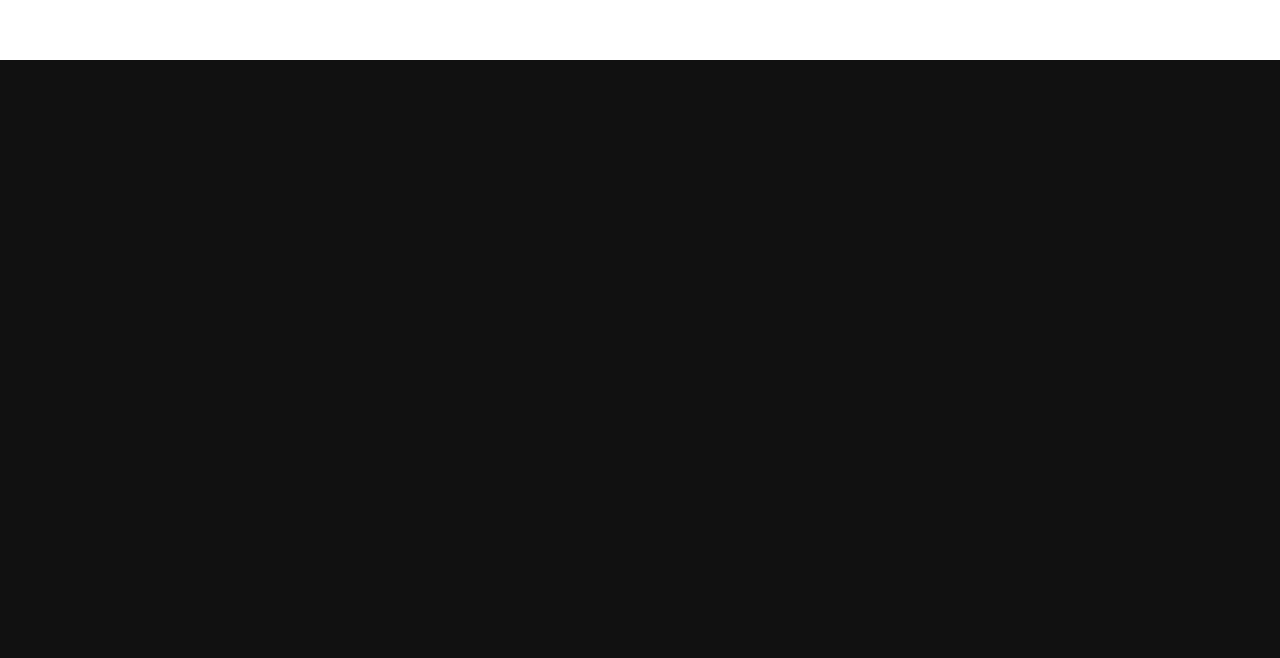
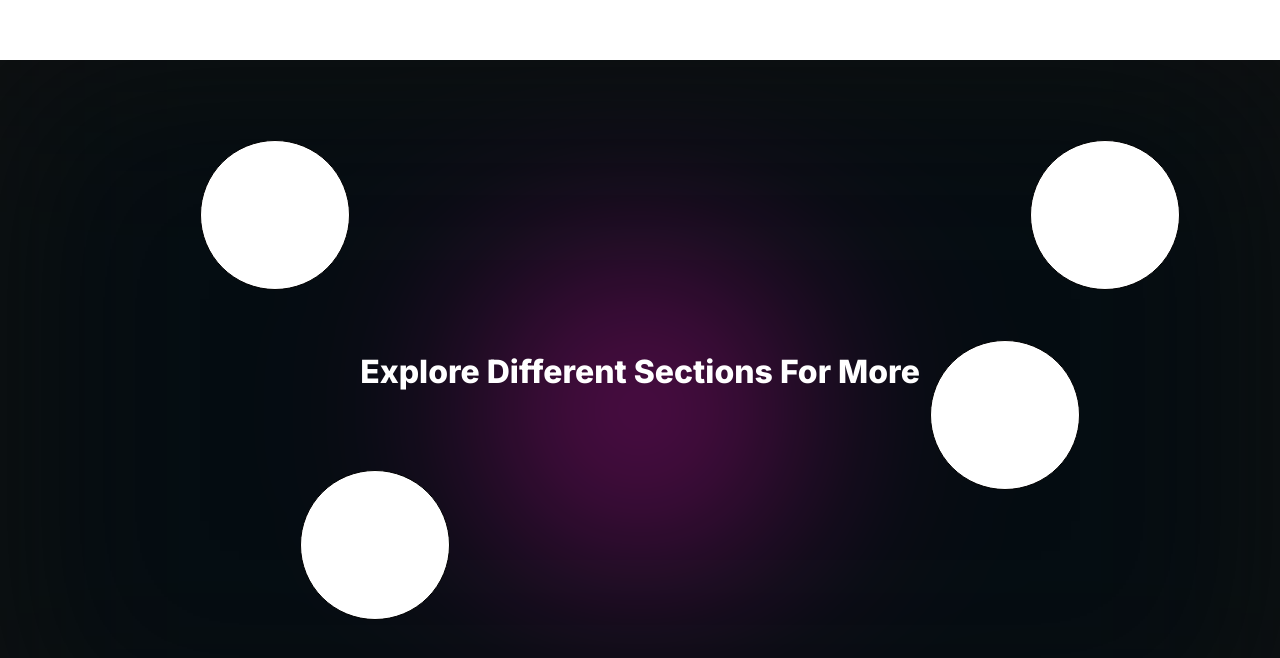
Before and after one commit to alivarastepour/Who_Am_I, a Next.js app: page / in a window 1280 px wide. Shown: the part 1561-2219 px from the top of the page. Built offline with nearby package versions, Linux system fonts and the light colour scheme.

Commit message:
style improvemnts

```diff
--- a/styles/globals.scss
+++ b/styles/globals.scss
@@ -17,20 +17,43 @@ body {
   padding: 0;
 }
 
-.sliding-header {
+.who-am-i-sliding-header {
   &::after {
-    animation: slide-up 3s forwards cubic-bezier(1, 0, 0.02, 0.98);
+    animation: who-am-i-slide-up 3s forwards cubic-bezier(1, 0, 0.02, 0.98);
   }
   &::before {
-    animation: slide-down 3s forwards cubic-bezier(1, 0, 0.02, 0.98);
+    animation: who-am-i-slide-down 3s forwards cubic-bezier(1, 0, 0.02, 0.98);
   }
 }
 
-.sliding-body {
-  animation: slide-left 0.8s forwards ease-in-out;
+.who-am-i-sliding-body {
+  animation: who-am-i-slide-left 0.8s forwards ease-in-out;
 }
 
-@keyframes slide-up {
+.all-in-one-fade-in-background {
+  animation: all-in-one-fade-in-background 2s forwards ease;
+}
+.all-in-one-sliding-title {
+  animation: all-in-one-sliding-title 2s forwards ease-out;
+}
+.all-in-one-sliding-feature-1 {
+  animation-name: all-in-one-f1;
+  animation-delay: 0ms;
+}
+
+.all-in-one-sliding-feature-2 {
+  animation-name: all-in-one-f2;
+  animation-delay: 190ms;
+}
+.all-in-one-sliding-feature-3 {
+  animation-name: all-in-one-f3;
+  animation-delay: 200ms;
+}
+.all-in-one-sliding-feature-4 {
+  animation-name: all-in-one-f4;
+  animation-delay: 300ms;
+}
+@keyframes who-am-i-slide-up {
   0% {
     transform: translateY(0);
   }
@@ -39,7 +62,7 @@ body {
   }
 }
 
-@keyframes slide-down {
+@keyframes who-am-i-slide-down {
   0% {
     transform: translateY(0);
   }
@@ -48,7 +71,7 @@ body {
   }
 }
 
-@keyframes slide-left {
+@keyframes who-am-i-slide-left {
   0% {
     transform: translateX(1rem);
     opacity: 0;
@@ -59,7 +82,7 @@ body {
   }
 }
 
-@keyframes slide-right {
+@keyframes who-am-i-slide-right {
   0% {
     transform: translateX(-1rem);
     opacity: 0;
@@ -70,8 +93,58 @@ body {
   }
 }
 
-@media only screen and (max-width: 1200px) {
-  .sliding-header {
-    animation: slide-right 0.8s forwards ease-in-out;
+@keyframes all-in-one-sliding-title {
+  from {
+    opacity: 0;
+  }
+  to {
+    opacity: 1;
   }
 }
+
+@keyframes all-in-one-fade-in-background {
+  from {
+    filter: blur(600px);
+    opacity: 0.2;
+  }
+  to {
+    background: radial-gradient(
+      circle at 50% 50%,
+      #9f0d7f,
+      $primary_background_color 30%
+    );
+
+    filter: blur(100px);
+    opacity: 0.9;
+  }
+}
+
+@keyframes all-in-one-f1 {
+  100% {
+    transform: translate(-250px, 80px);
+  }
+}
+
+@keyframes all-in-one-f2 {
+  100% {
+    transform: translate(-350px, -20px);
+  }
+}
+
+@keyframes all-in-one-f3 {
+  100% {
+    transform: translate(350px, 80px);
+  }
+}
+
+@keyframes all-in-one-f4 {
+  100% {
+    transform: translate(300px, -340px);
+  }
+}
+
+@media only screen and (max-width: 1200px) {
+  .who-am-i-sliding-header {
+    animation: who-am-i-slide-right 0.8s forwards ease-in-out;
+  }
+}
--- a/styles/whoAmI.module.scss
+++ b/styles/whoAmI.module.scss
@@ -2,6 +2,7 @@
 .who-am-i-grid-wrapper {
   min-height: calc(100vh - 100px);
   position: relative;
+  // background-color: red;
 
   .who-am-i-wrapper {
     padding: 2rem 0 2rem 2rem;
```
